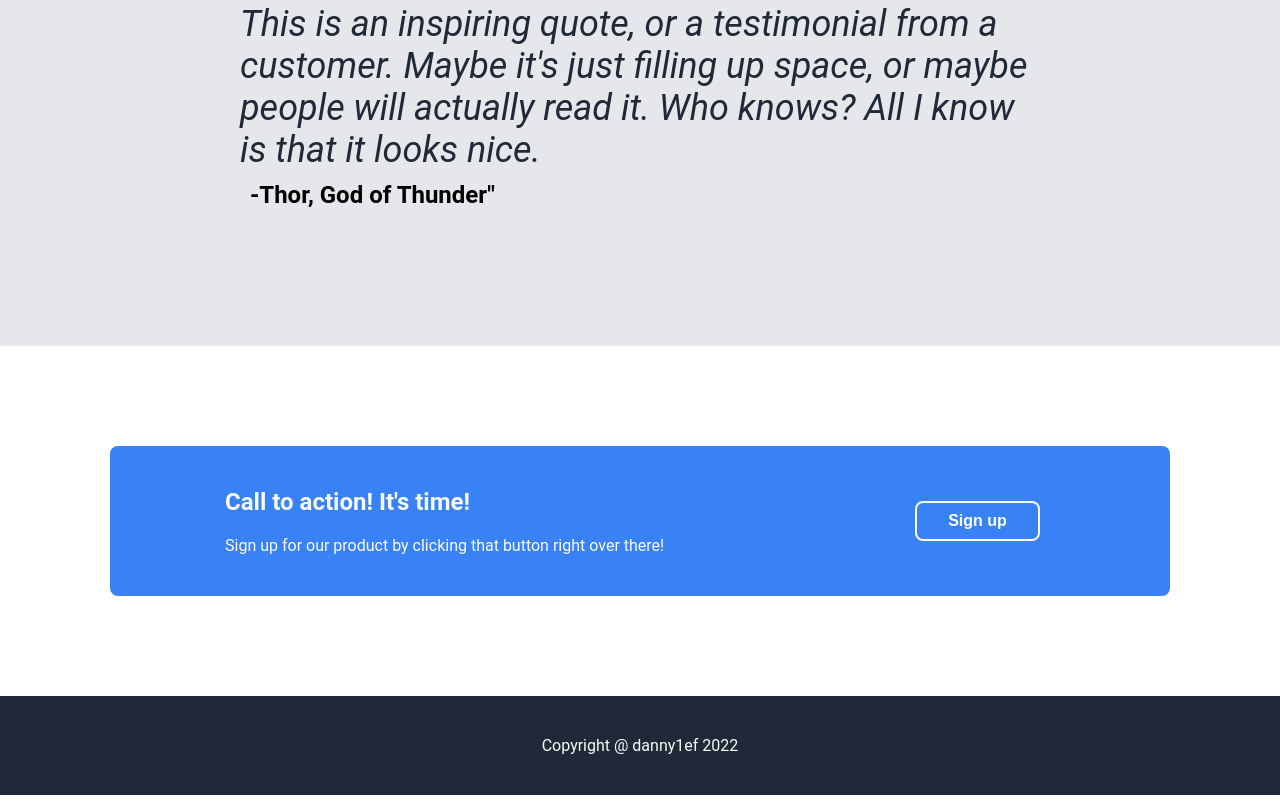
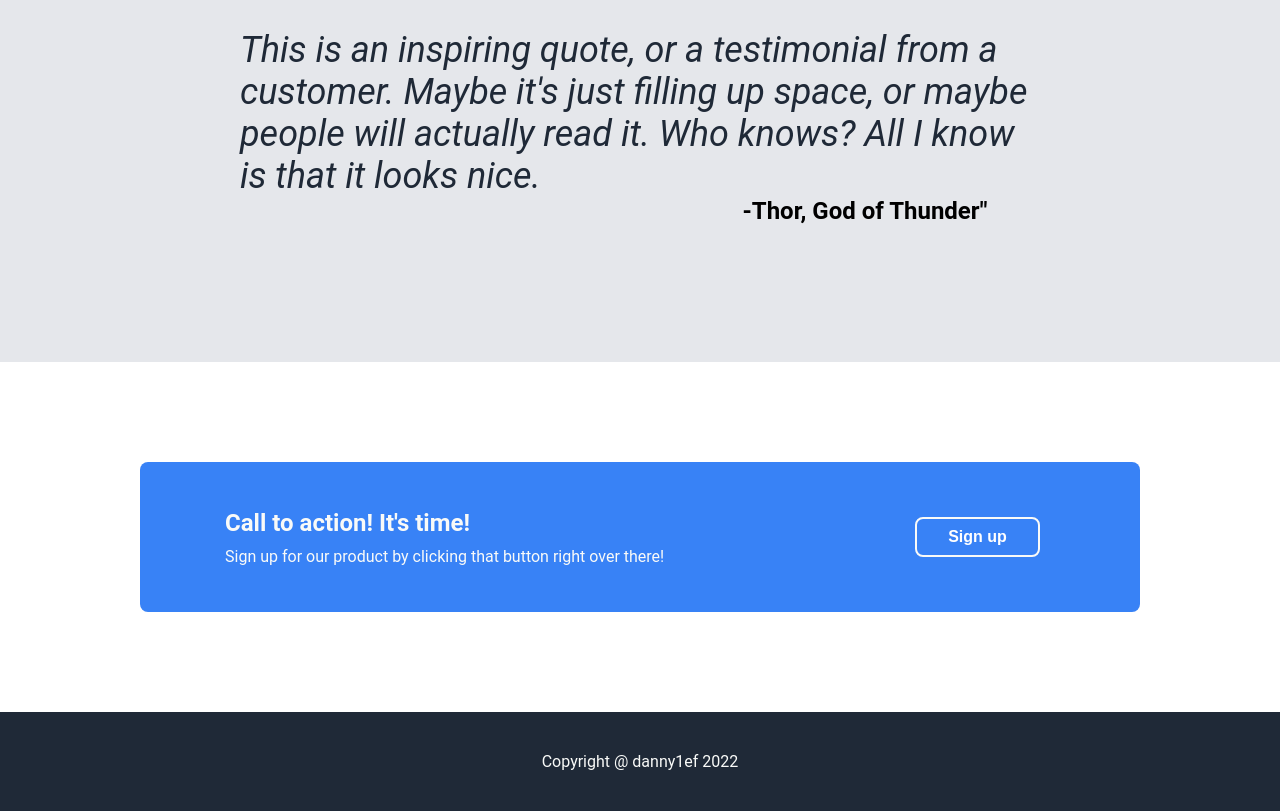
Before and after one commit to danny1ef/landing-page, a plain HTML site: page index.html in a window 1280 px wide. Shown: the part 1088-1899 px from the top of the page. Drawn offline with Linux system fonts and the light colour scheme.

Commit message:
Edited index.html and style.css

```diff
--- a/index.html
+++ b/index.html
@@ -51,8 +51,8 @@
       <div class="quote">
         <div class="passage">
           <div class="quote-text">This is an inspiring quote, or a testimonial from a customer. Maybe it's just filling up space, or maybe people will actually read it. Who knows? All I know is that it looks nice.</div>
-          <div class="quote-author">-Thor, God of Thunder"</div>
         </div>
+        <div class="quote-author">-Thor, God of Thunder"</div>
       </div>
       <div class="bottom">
         <div class="box">
--- a/styles/style.css
+++ b/styles/style.css
@@ -99,6 +99,7 @@ ul {
 
 .quote {
   display: flex;
+  flex-direction: column;
   justify-content: center;
   align-items: center;
   background-color: #E5E7EB;
@@ -117,7 +118,8 @@ ul {
 .quote-author {
   font-weight: 700;
   font-size: 24px;
-  margin: 10px;
+  margin-left: 450px;
+
 }
 
 
@@ -131,6 +133,7 @@ button {
   border: none;
   color: white;
   border-radius: 8px;
+  margin: 8px;
   padding: 8px 16px;
   width: 125px;
   height: 40px;
@@ -178,8 +181,8 @@ button {
   align-items: center;
   border-radius: 8px;
   width: 1000px;
-  height: 90px;
-  padding: 30px;
+  height: 150px;
+  padding: 0px;
   background-color: #3882F6
 }
 
@@ -192,6 +195,7 @@ button {
 .box .info {
   display: flex;
   flex-direction: column;
+  row-gap: 0;
   margin: 80px;
 }
 .title {
```
